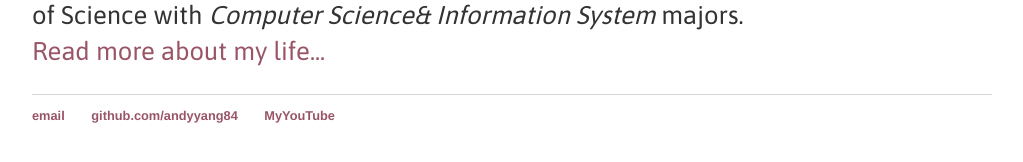
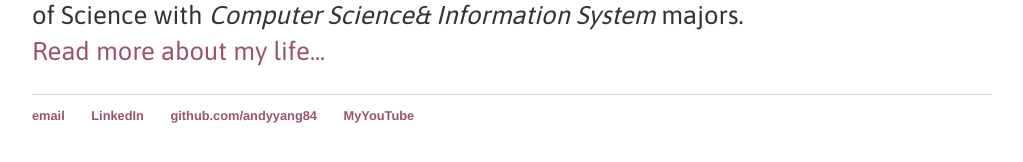
Before and after one commit to AndyYang84/AndyYang84, a Jekyll site: the page built from index.html, in a window 1280 px wide. Shown: the part 236-398 px from the top of the page, without its empty margins (128-1151 px from the left). Built offline with Jekyll 4.4.1, drawn with Linux system fonts in a browser that asks for light colours.

Commit message:
linkedin

```diff
--- a/_layouts/default.html
+++ b/_layouts/default.html
@@ -25,6 +25,7 @@
 			<footer>
 	    		<ul>
 	        		<li><a href="mailto:hankquinlanhub@gmail.com">email</a></li>
+	        		<li><a href="https://www.linkedin.com/in/andy-yang-8239a2b4">LinkedIn</a></li>
 	        		<li><a href="https://github.com/andyyang84">github.com/andyyang84</a></li>
 	        		<li><a href="https://www.youtube.com/user/AndyYangXD/featured?view_as=subscriber">MyYouTube</a></li>
 				</ul>
```
